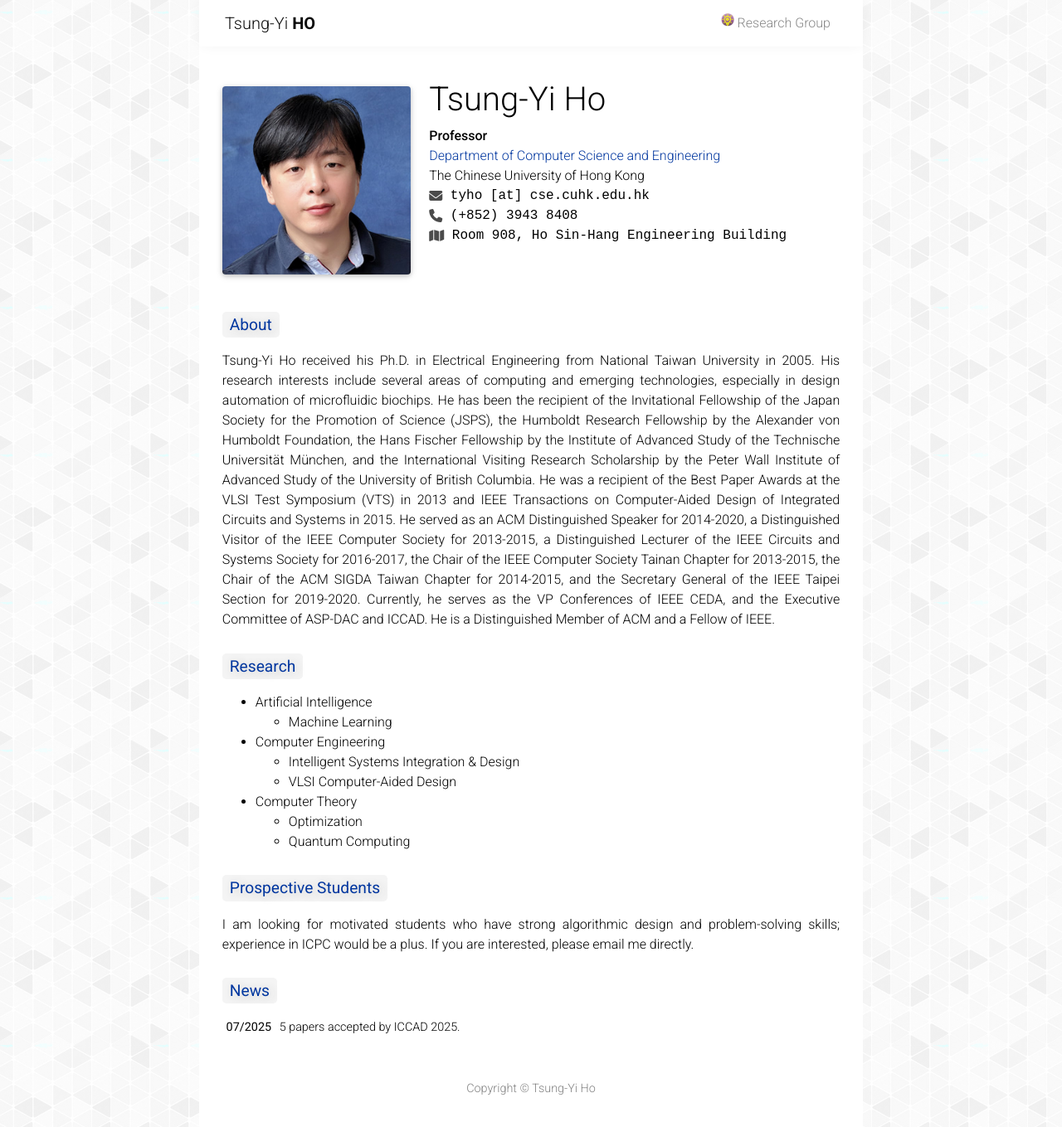
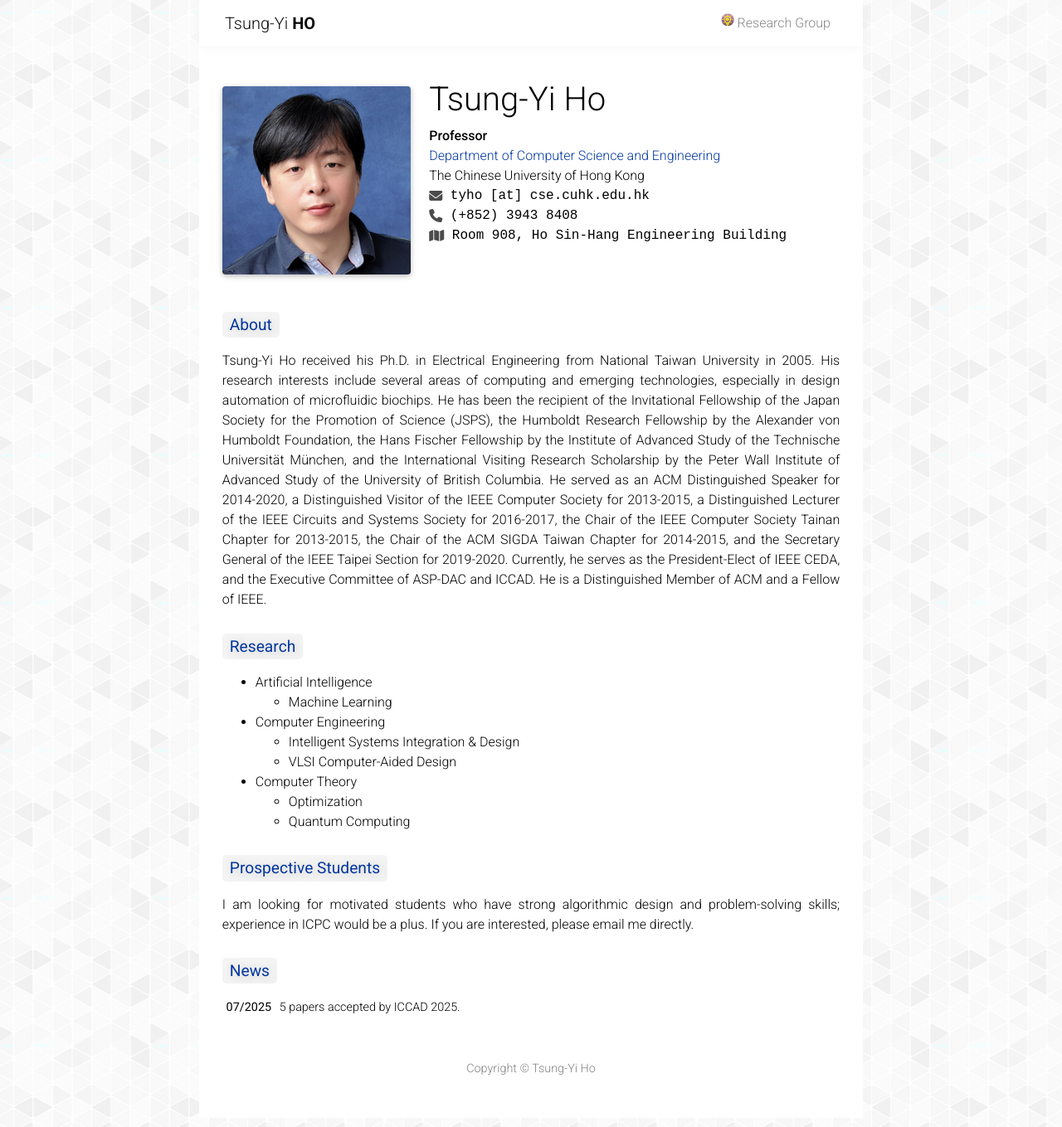
Before and after one commit to tsungyiho/tsungyiho.github.io, a Jekyll site: the page built from _pages/about.md, in a window 1280 px wide and 1372 px high. Shown: the top 1359 px of the window at 83% size. Built offline with Jekyll 4.4.1, drawn with Linux system fonts in a browser that asks for light colours; a style sheet for code colours, icons or effects is not loaded.

Commit message:
update information

```diff
--- a/_pages/about.md
+++ b/_pages/about.md
@@ -19,7 +19,7 @@
 ---
 
 ## About
-Tsung-Yi Ho received his Ph.D. in Electrical Engineering from National Taiwan University in 2005. His research interests include several areas of computing and emerging technologies, especially in design automation of microfluidic biochips. He has been the recipient of the Invitational Fellowship of the Japan Society for the Promotion of Science (JSPS), the Humboldt Research Fellowship by the Alexander von Humboldt Foundation, the Hans Fischer Fellowship by the Institute of Advanced Study of the Technische Universität München, and the International Visiting Research Scholarship by the Peter Wall Institute of Advanced Study of the University of British Columbia. He was a recipient of the Best Paper Awards at the VLSI Test Symposium (VTS) in 2013 and IEEE Transactions on Computer-Aided Design of Integrated Circuits and Systems in 2015. He served as an ACM Distinguished Speaker for 2014-2020, a Distinguished Visitor of the IEEE Computer Society for 2013-2015, a Distinguished Lecturer of the IEEE Circuits and Systems Society for 2016-2017, the Chair of the IEEE Computer Society Tainan Chapter for 2013-2015, the Chair of the ACM SIGDA Taiwan Chapter for 2014-2015, and the Secretary General of the IEEE Taipei Section for 2019-2020. Currently, he serves as the VP Conferences of IEEE CEDA, and the Executive Committee of ASP-DAC and ICCAD. He is a Distinguished Member of ACM and a Fellow of IEEE.
+Tsung-Yi Ho received his Ph.D. in Electrical Engineering from National Taiwan University in 2005. His research interests include several areas of computing and emerging technologies, especially in design automation of microfluidic biochips. He has been the recipient of the Invitational Fellowship of the Japan Society for the Promotion of Science (JSPS), the Humboldt Research Fellowship by the Alexander von Humboldt Foundation, the Hans Fischer Fellowship by the Institute of Advanced Study of the Technische Universität München, and the International Visiting Research Scholarship by the Peter Wall Institute of Advanced Study of the University of British Columbia. He served as an ACM Distinguished Speaker for 2014-2020, a Distinguished Visitor of the IEEE Computer Society for 2013-2015, a Distinguished Lecturer of the IEEE Circuits and Systems Society for 2016-2017, the Chair of the IEEE Computer Society Tainan Chapter for 2013-2015, the Chair of the ACM SIGDA Taiwan Chapter for 2014-2015, and the Secretary General of the IEEE Taipei Section for 2019-2020. Currently, he serves as the President-Elect of IEEE CEDA, and the Executive Committee of ASP-DAC and ICCAD. He is a Distinguished Member of ACM and a Fellow of IEEE.
 
 ## Research
 - Artificial Intelligence
```
